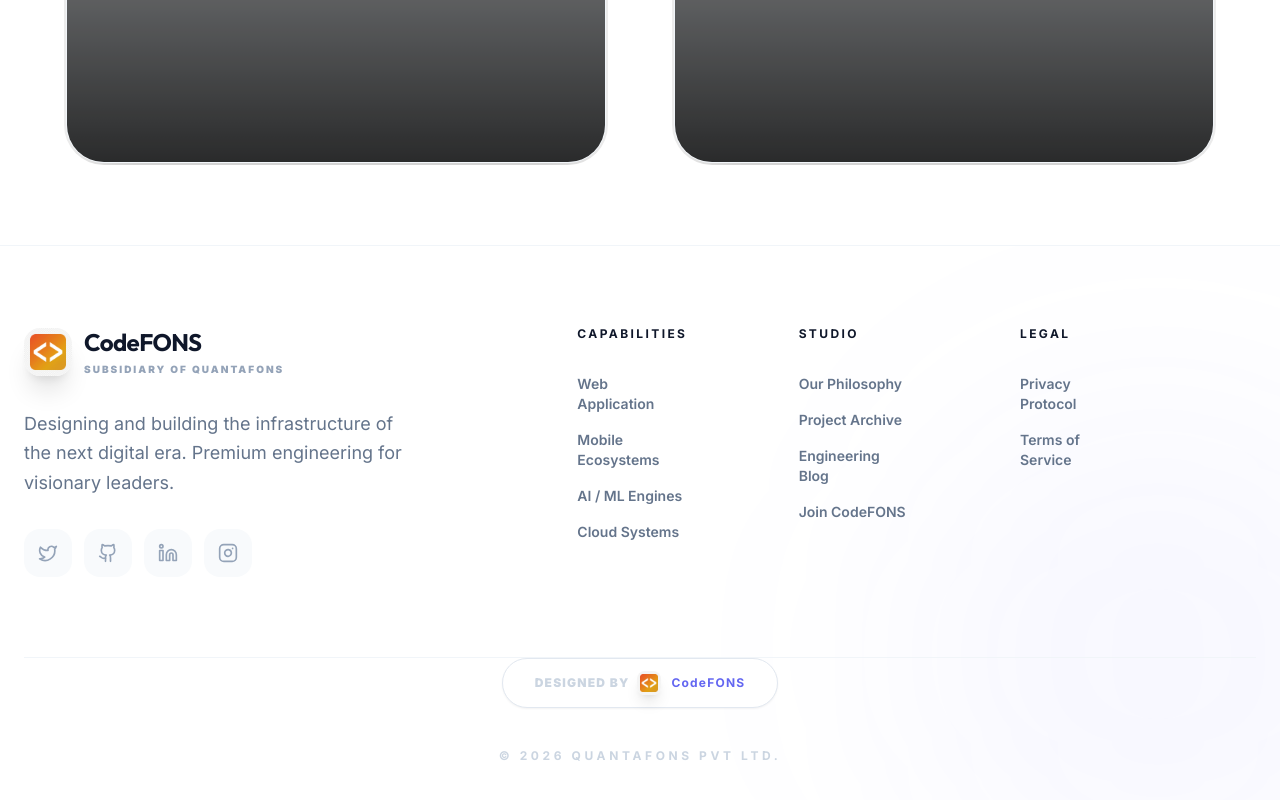
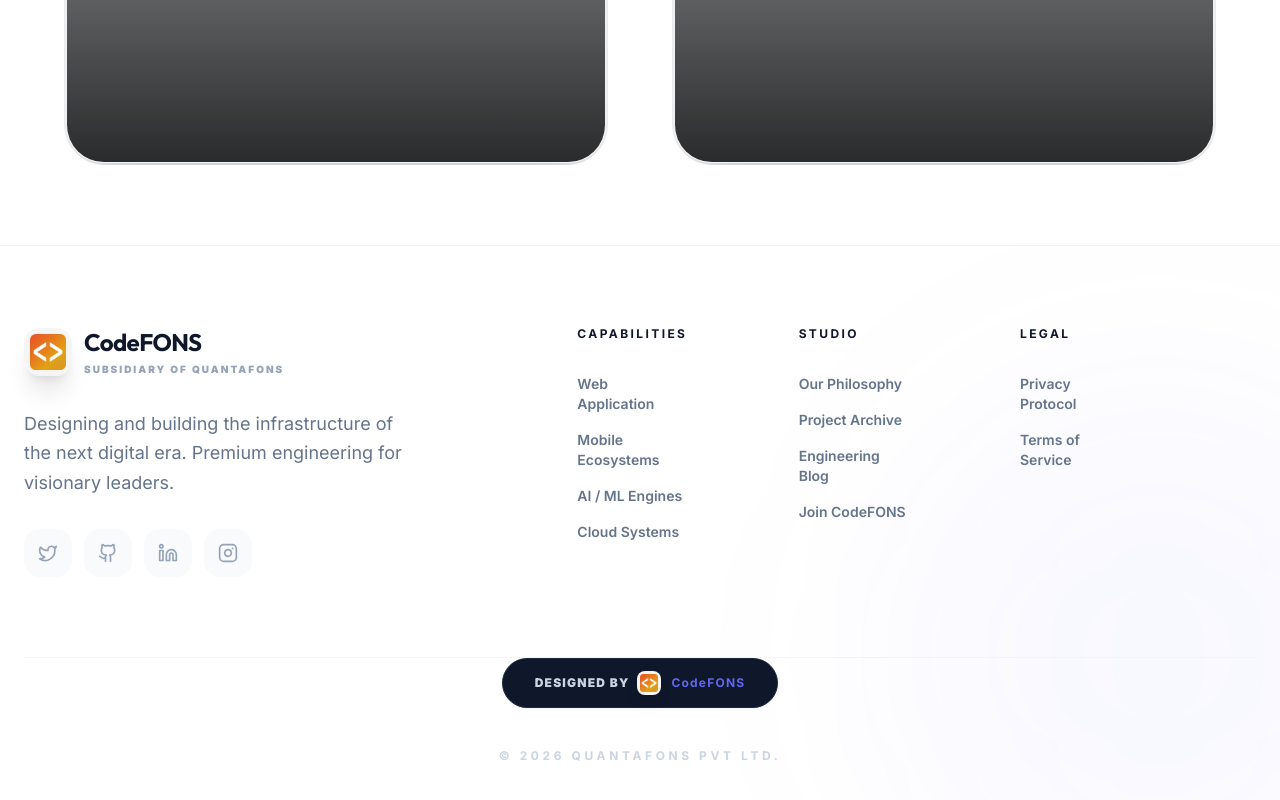
Before and after one commit to MudasirAshiq/CodeFONS, a React (Vite) app: page /projects in a window 1280 px wide. Shown: the part 5257-6057 px from the top of the page. Built offline with nearby package versions, Linux system fonts and the light colour scheme.

Commit message:
style: apply dark theme to footer attribution button

```diff
--- a/src/components/Footer.tsx
+++ b/src/components/Footer.tsx
@@ -73,7 +73,7 @@ export const Footer = () => {
             href="https://www.codefons.com"
             target="_blank"
             rel="noopener noreferrer"
-            className="group px-8 py-3 rounded-full border border-slate-200 text-[10px] sm:text-xs font-black uppercase tracking-widest text-slate-400 hover:text-slate-900 hover:border-slate-900 transition-all duration-500 bg-white shadow-sm hover:shadow-xl flex items-center gap-3"
+            className="group px-8 py-3 rounded-full border border-slate-800 text-[10px] sm:text-xs font-black uppercase tracking-widest text-slate-400/80 hover:text-white hover:border-primary/50 transition-all duration-500 bg-slate-900 shadow-sm hover:shadow-2xl hover:shadow-primary/10 flex items-center gap-3"
           >
             <div className="flex items-center gap-2">
               <span className="text-slate-300">Designed by</span>
```
